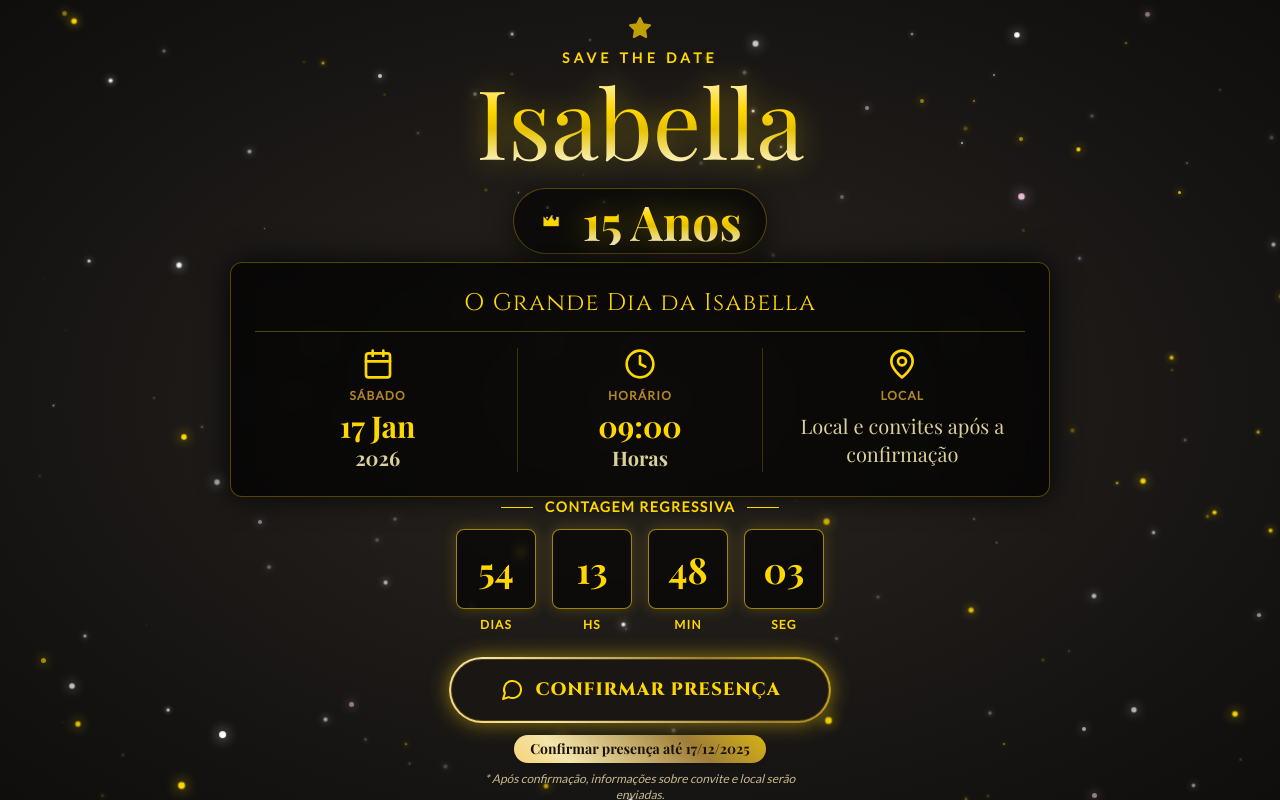
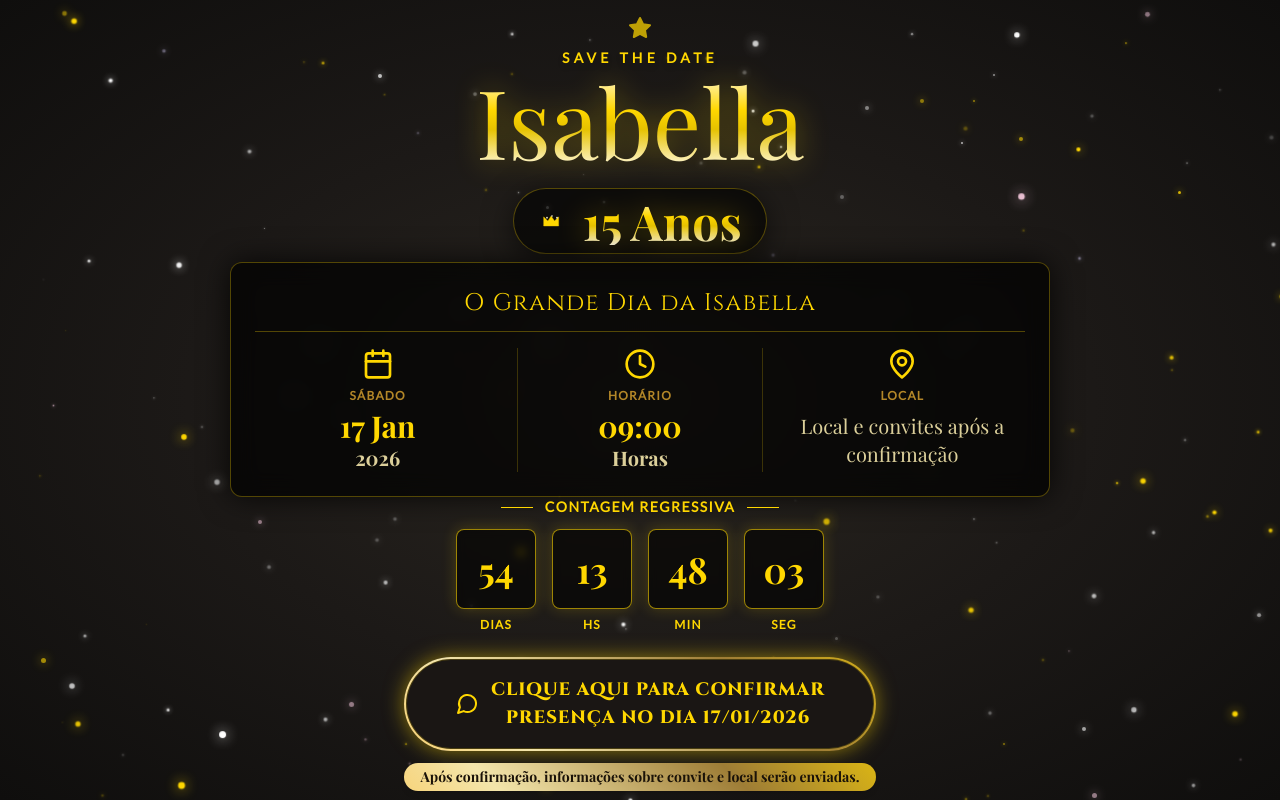
Before and after one commit to diogo2806/savetodate, a React (Vite) app: page / in a window 1280 px wide. Built offline with nearby package versions, Linux system fonts and the light colour scheme; the HTML template or start-up script is replaced by a standard one; a web font is replaced by a local one.

Commit message:
Update RSVP confirmation button text and footer styling for clarity

```diff
--- a/src/App.jsx
+++ b/src/App.jsx
@@ -284,16 +284,14 @@ const App = () => {
                     onClick={handleWhatsAppClick}
                     className="bg-[#1a1614] hover:bg-[#2c241b] text-[#ffd700] font-cinzel font-bold py-3 px-6 md:py-4 md:px-12 rounded-full transition-all duration-300 flex items-center gap-2 md:gap-3 text-sm md:text-lg uppercase tracking-wider whitespace-nowrap border border-[#ffd700]/20"
                   >
-                     <MessageCircle className="w-5 h-5 md:w-6 md:h-6" /> Confirmar Presença
+                     <MessageCircle className="w-5 h-5 md:w-6 md:h-6" /> Clique aqui para confirmar <br/>presença no dia 17/01/2026
                   </button>
                 </div>
                 <div className="mt-3 flex flex-col items-center">
                   <span className="inline-block gold-shimmer-bg px-4 py-1 rounded-full text-xs md:text-sm font-playfair text-[#1a1208] font-semibold shadow-md">
-                    Confirmar presença até 17/12/2025
+                    Após confirmação, informações sobre convite e local serão enviadas.
                   </span>
-                  <p className="mt-2 text-[10px] md:text-xs text-[#f3e5ab]/80 italic text-center max-w-xs font-lato">
-                    * Após confirmação, informações sobre convite e local serão enviadas.
-                  </p>
+
                 </div>
               </div>
             ) : (
@@ -305,9 +303,9 @@ const App = () => {
         </div>
 
         {/* Footer */}
-        <footer className="text-[#ffd700]/70 font-cinzel text-[9px] md:text-[10px] z-10 font-bold tracking-widest text-center mt-2">
-           Com carinho, Família da Isabella
-        </footer>
+          <footer className="text-[#ffd700]/70 font-cinzel text-[12px] md:text-[14px] z-10 font-bold tracking-widest text-center mt-2">
+            Com carinho, Família da Isabella
+          </footer>
 
       </div>
     </div>
```
